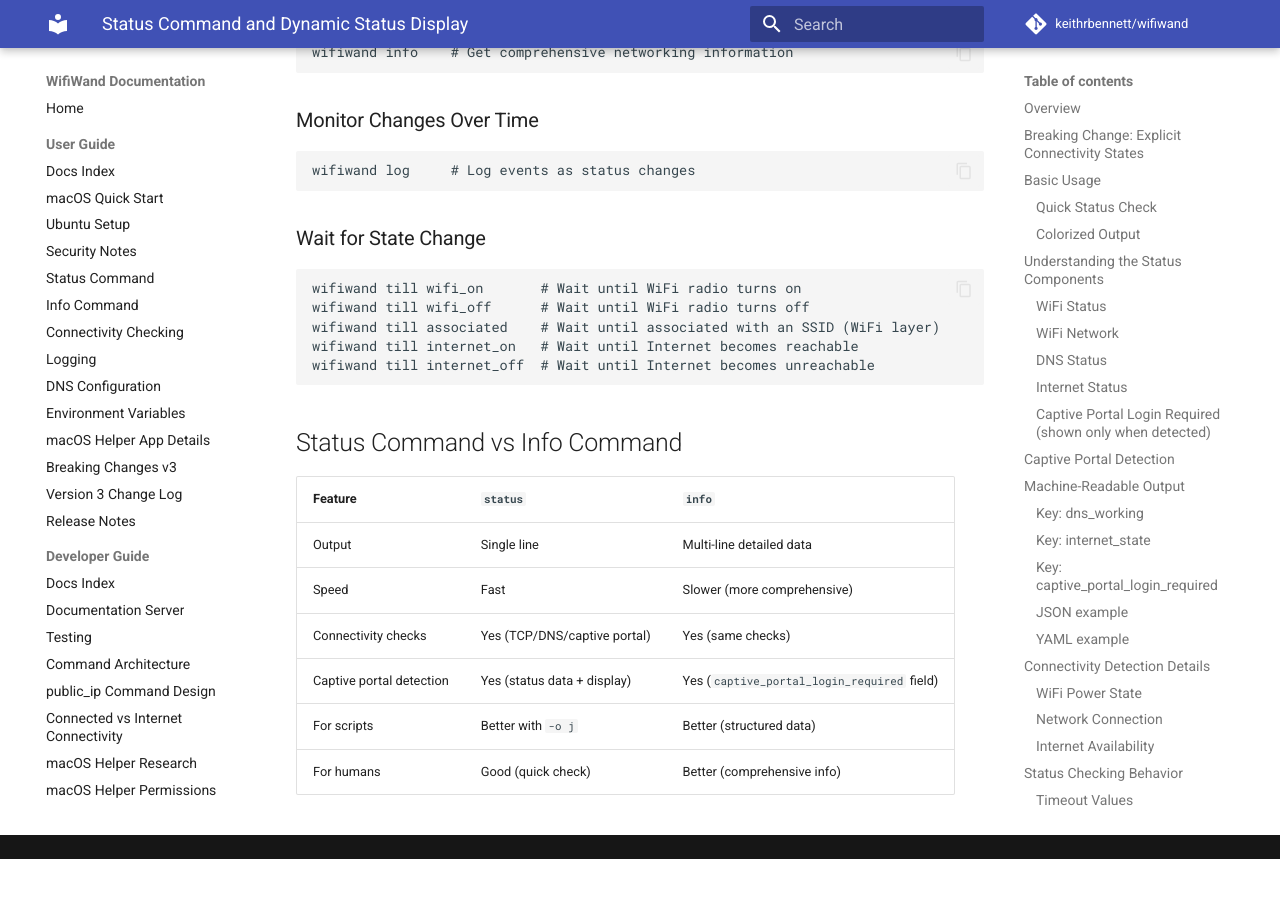
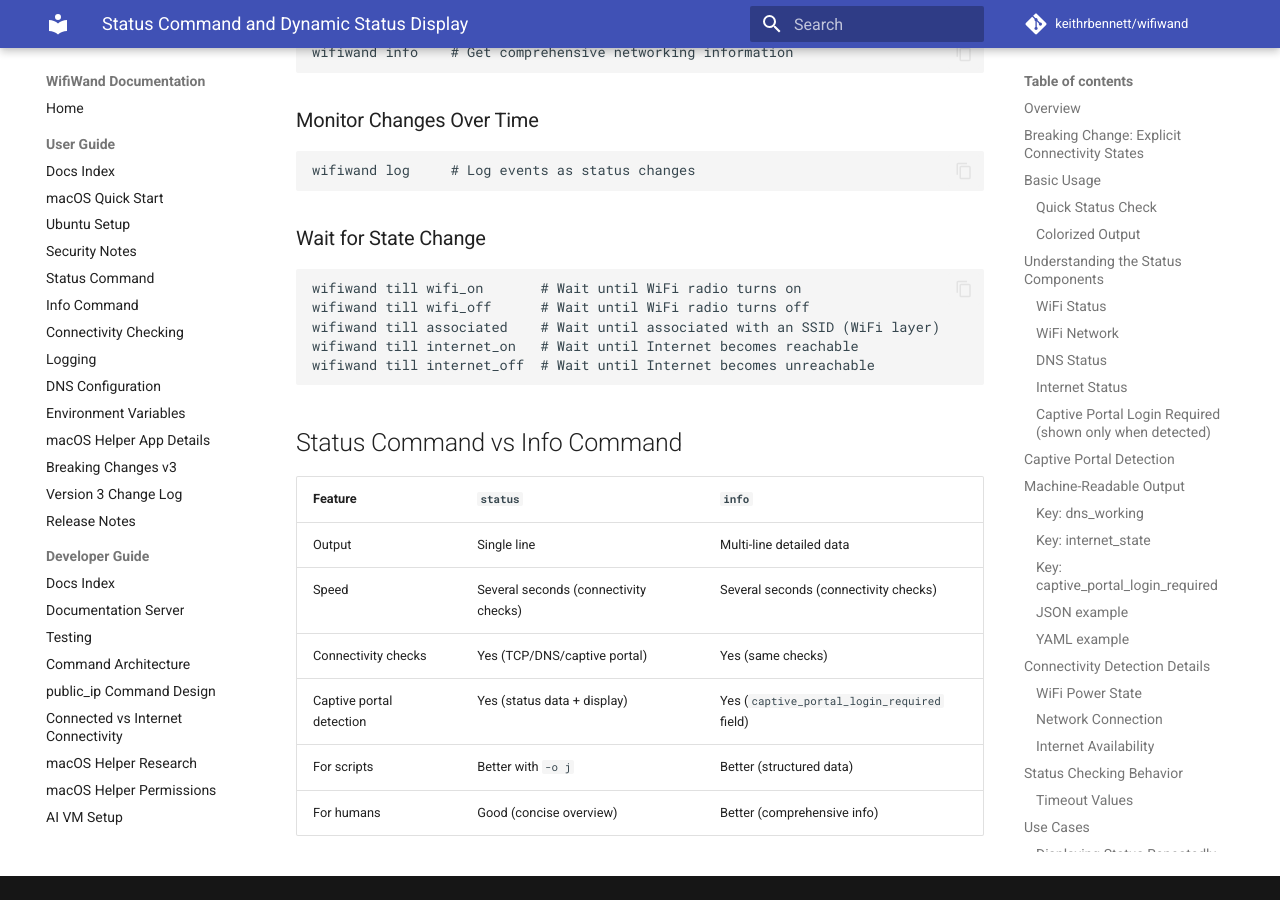
Before and after one commit to keithrbennett/wifiwand, an MkDocs documentation site: the page built from docs/STATUS_COMMAND.md, in a window 1280 px wide and 900 px high, scrolled down 7899 px. Built offline with MkDocs 1.6.1 and Material for MkDocs 9.7.7, drawn with Linux system fonts in a browser that asks for light colours; comment, search, counter and statistics services are not loaded; before the commit the page ends 8758 px from its top, so only the background shows below that.

Commit message:
docs: fix errors and inaccuracies in README and docs
Fix incorrect Pry prompt class name (WifiWandView did not exist),
capitalize GitHub properly, fix misleading shell feature claim in
CHANGELOG (it was a flag→command reorg, not a new feature), and
correct status vs info speed comparison (both take several seconds
because they share the same connectivity checks).

```diff
--- a/docs/STATUS_COMMAND.md
+++ b/docs/STATUS_COMMAND.md
@@ -342,8 +342,8 @@ wifiwand till internet_off  # Wait until Internet becomes unreachable
 | Feature                   | `status`                         | `info`                          |
 |---------------------------|----------------------------------|---------------------------------|
 | Output                    | Single line                      | Multi-line detailed data        |
-| Speed                     | Fast                             | Slower (more comprehensive)     |
+| Speed                     | Several seconds (connectivity checks) | Several seconds (connectivity checks) |
 | Connectivity checks       | Yes (TCP/DNS/captive portal)     | Yes (same checks)               |
 | Captive portal detection  | Yes (status data + display)      | Yes (`captive_portal_login_required` field) |
 | For scripts               | Better with `-o j`               | Better (structured data)        |
-| For humans                | Good (quick check)               | Better (comprehensive info)     |
+| For humans                | Good (concise overview)          | Better (comprehensive info)     |
```
Also changed, not shown: README.md (+9 -9 lines), docs/CHANGELOG_V2_TO_V3.md (+2 -1 lines).
